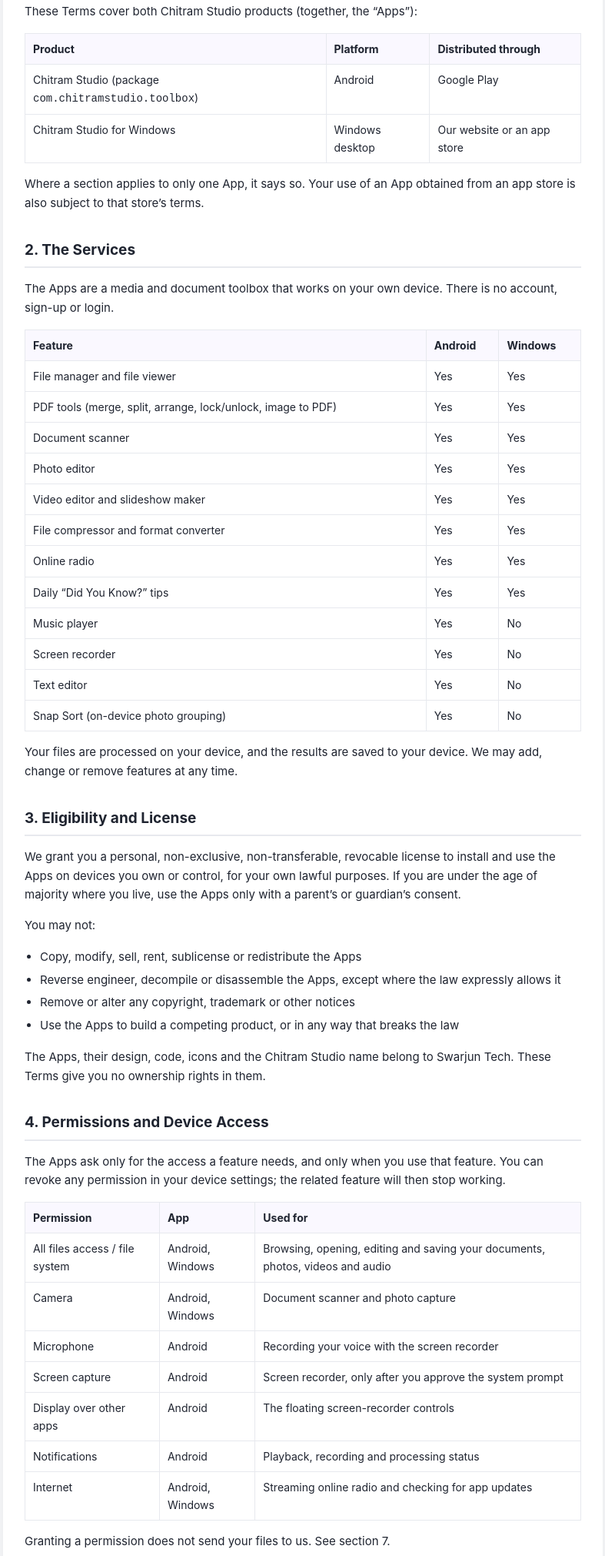
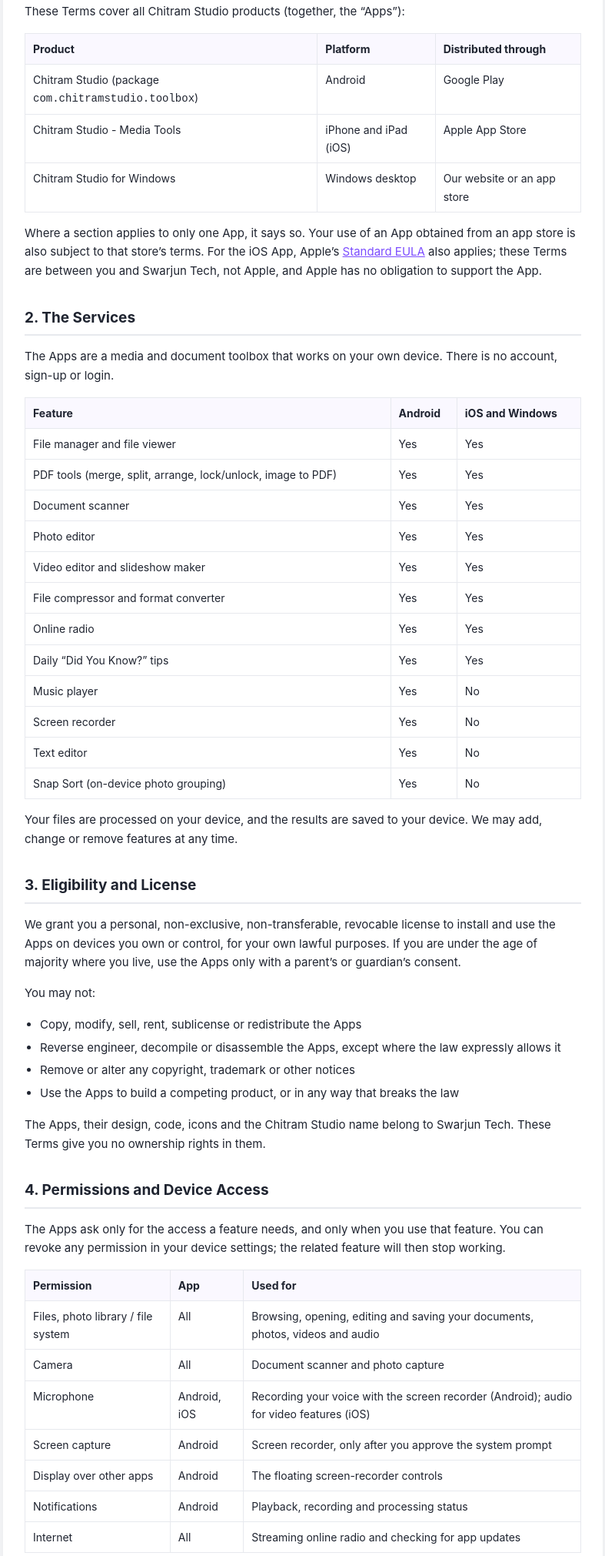
Before and after one commit to swarjun/chitramstudio, a plain HTML site: page terms-of-service.html in a window 1280 px wide. Shown: the part 415-2436 px from the top of the page at 77% size, without its empty margins (246-1033 px from the left). Drawn offline with Linux system fonts and the light colour scheme.

Commit message:
Update Terms of Service for iOS app inclusion

```diff
--- a/terms-of-service.html
+++ b/terms-of-service.html
@@ -1,6 +1,6 @@
 <!DOCTYPE html>
 <!--
-  Chitram Studio — Terms of Service (covers the Android and Windows apps)
+  Chitram Studio — Terms of Service (covers the Android, iOS and Windows apps)
 
   CANONICAL SOURCE: this file, in the Kotlin/Android project
     ChitramStudioNew/docs/terms-of-service.html
@@ -8,7 +8,7 @@
 
   HOSTED AT (GitHub Pages, repo swarjun/chitramstudio):
     https://swarjun.github.io/chitramstudio/terms-of-service.html
-  That URL is the one entered in Google Play Console. Do not edit the copies in
+  That URL is the one entered in Google Play Console and App Store Connect. Do not edit the copies in
   swarjun/chitramstudio or in the Flutter project (chitram-studio-windows/docs) directly.
 -->
 <html lang="en">
@@ -61,15 +61,18 @@
         <strong>Swarjun Tech</strong> (&ldquo;we&rdquo;, &ldquo;us&rdquo;, &ldquo;our&rdquo;). By downloading,
         installing or using any Chitram Studio app, you agree to these Terms. If you do not agree, do not use the apps.
       </p>
-      <p>These Terms cover both Chitram Studio products (together, the &ldquo;Apps&rdquo;):</p>
+      <p>These Terms cover all Chitram Studio products (together, the &ldquo;Apps&rdquo;):</p>
       <table>
         <tr><th>Product</th><th>Platform</th><th>Distributed through</th></tr>
         <tr><td>Chitram Studio (package <code>com.chitramstudio.toolbox</code>)</td><td>Android</td><td>Google Play</td></tr>
+        <tr><td>Chitram Studio - Media Tools</td><td>iPhone and iPad (iOS)</td><td>Apple App Store</td></tr>
         <tr><td>Chitram Studio for Windows</td><td>Windows desktop</td><td>Our website or an app store</td></tr>
       </table>
       <p>
         Where a section applies to only one App, it says so. Your use of an App obtained from an app store is
-        also subject to that store&rsquo;s terms.
+        also subject to that store&rsquo;s terms. For the iOS App, Apple&rsquo;s
+        <a href="https://www.apple.com/legal/internet-services/itunes/dev/stdeula/">Standard EULA</a> also applies;
+        these Terms are between you and Swarjun Tech, not Apple, and Apple has no obligation to support the App.
       </p>
 
       <h2>2. The Services</h2>
@@ -77,7 +80,7 @@
         The Apps are a media and document toolbox that works on your own device. There is no account, sign-up or login.
       </p>
       <table>
-        <tr><th>Feature</th><th>Android</th><th>Windows</th></tr>
+        <tr><th>Feature</th><th>Android</th><th>iOS and Windows</th></tr>
         <tr><td>File manager and file viewer</td><td>Yes</td><td>Yes</td></tr>
         <tr><td>PDF tools (merge, split, arrange, lock/unlock, image to PDF)</td><td>Yes</td><td>Yes</td></tr>
         <tr><td>Document scanner</td><td>Yes</td><td>Yes</td></tr>
@@ -121,13 +124,13 @@
       </p>
       <table>
         <tr><th>Permission</th><th>App</th><th>Used for</th></tr>
-        <tr><td>All files access / file system</td><td>Android, Windows</td><td>Browsing, opening, editing and saving your documents, photos, videos and audio</td></tr>
-        <tr><td>Camera</td><td>Android, Windows</td><td>Document scanner and photo capture</td></tr>
-        <tr><td>Microphone</td><td>Android</td><td>Recording your voice with the screen recorder</td></tr>
+        <tr><td>Files, photo library / file system</td><td>All</td><td>Browsing, opening, editing and saving your documents, photos, videos and audio</td></tr>
+        <tr><td>Camera</td><td>All</td><td>Document scanner and photo capture</td></tr>
+        <tr><td>Microphone</td><td>Android, iOS</td><td>Recording your voice with the screen recorder (Android); audio for video features (iOS)</td></tr>
         <tr><td>Screen capture</td><td>Android</td><td>Screen recorder, only after you approve the system prompt</td></tr>
         <tr><td>Display over other apps</td><td>Android</td><td>The floating screen-recorder controls</td></tr>
         <tr><td>Notifications</td><td>Android</td><td>Playback, recording and processing status</td></tr>
-        <tr><td>Internet</td><td>Android, Windows</td><td>Streaming online radio and checking for app updates</td></tr>
+        <tr><td>Internet</td><td>All</td><td>Streaming online radio and checking for app updates</td></tr>
       </table>
       <p>Granting a permission does not send your files to us. See section 7.</p>
 
@@ -187,7 +190,7 @@
         compatibility. Some features may stop working until you install the latest version.
       </p>
       <p>
-        We may suspend or discontinue either App, or any feature, at any time. Your license ends automatically if
+        We may suspend or discontinue any App, or any feature, at any time. Your license ends automatically if
         you break these Terms. You may stop using the Apps at any time by uninstalling them; files you created stay
         on your device.
       </p>
```
